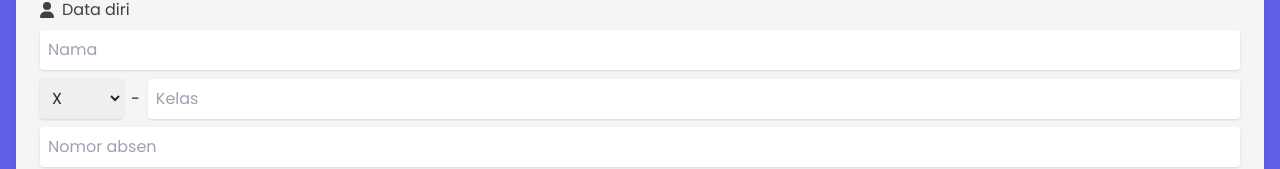
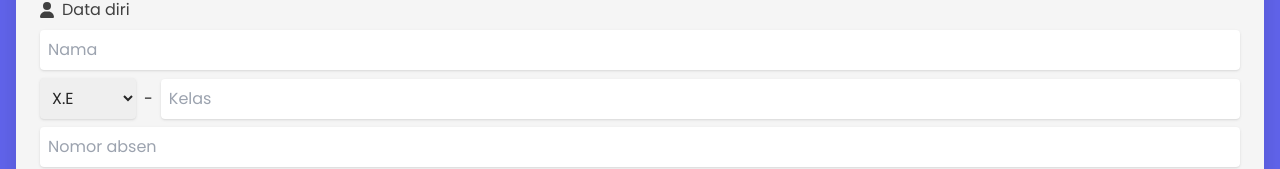
Before and after one commit to Forismaold/Absensi, a React (Create React App) app: page /akun/daftar in a window 1280 px wide. Shown: the part 198-367 px from the top of the page. Built offline with nearby package versions, Linux system fonts and the light colour scheme; no server answers.

Commit message:
fix fetch status and class

```diff
--- a/src/component/Base/Absen/KirimAbsen.js
+++ b/src/component/Base/Absen/KirimAbsen.js
@@ -35,11 +35,11 @@ export default function KirimAbsen() {
         } catch (error) {
 
         }
-    },[account._id, dispatch])
+    },[account, dispatch])
 
     useEffect(() => {
-        if (!status) fetchStatus()
-    },[fetchStatus, status])
+        if (!status && account) fetchStatus()
+    },[account, fetchStatus, status])
 
     if (!account) return null
 
--- a/src/component/Base/Akun/Register.js
+++ b/src/component/Base/Akun/Register.js
@@ -91,10 +91,10 @@ function RegisterForm() {
             <input className='p-2 rounded shadow w-full' type="text" value={nama} onChange={handleChangeName} placeholder='Nama' autoComplete='off' required/>
             <div className='flex gap-2 items-center'>
                 <select value={kelas} onChange={(e) => setKelas(e.target.value)} className='min-h-[40px] shadow p-2 rounded' required>
-                    <option value="X" defaultValue>X</option>
-                    <option value="XI">XI</option>
-                    <option value="XII IPS">XII IPA</option>
-                    <option value="XII IPA">XII IPS</option>
+                    <option value="X.E" defaultValue>X.E</option>
+                    <option value="XI.F">XI.F</option>
+                    <option value="XII MIPA">XII MIPA</option>
+                    <option value="XII IPS">XII IPS</option>
                 </select>
                 <span>-</span>
                 <input className='p-2 rounded shadow w-full' type="number" value={nomorKelas} onChange={(e) => setNomorKelas(e.target.value)} placeholder='Kelas' autoComplete='off' required/>
```
